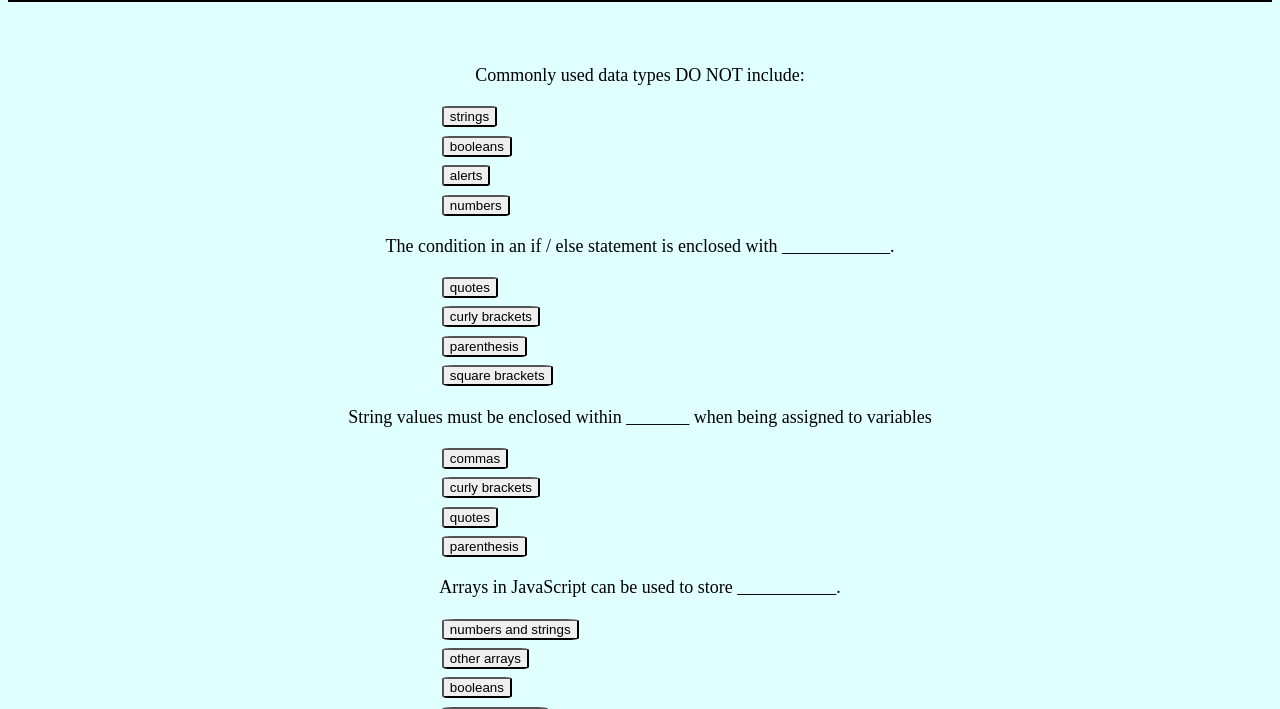
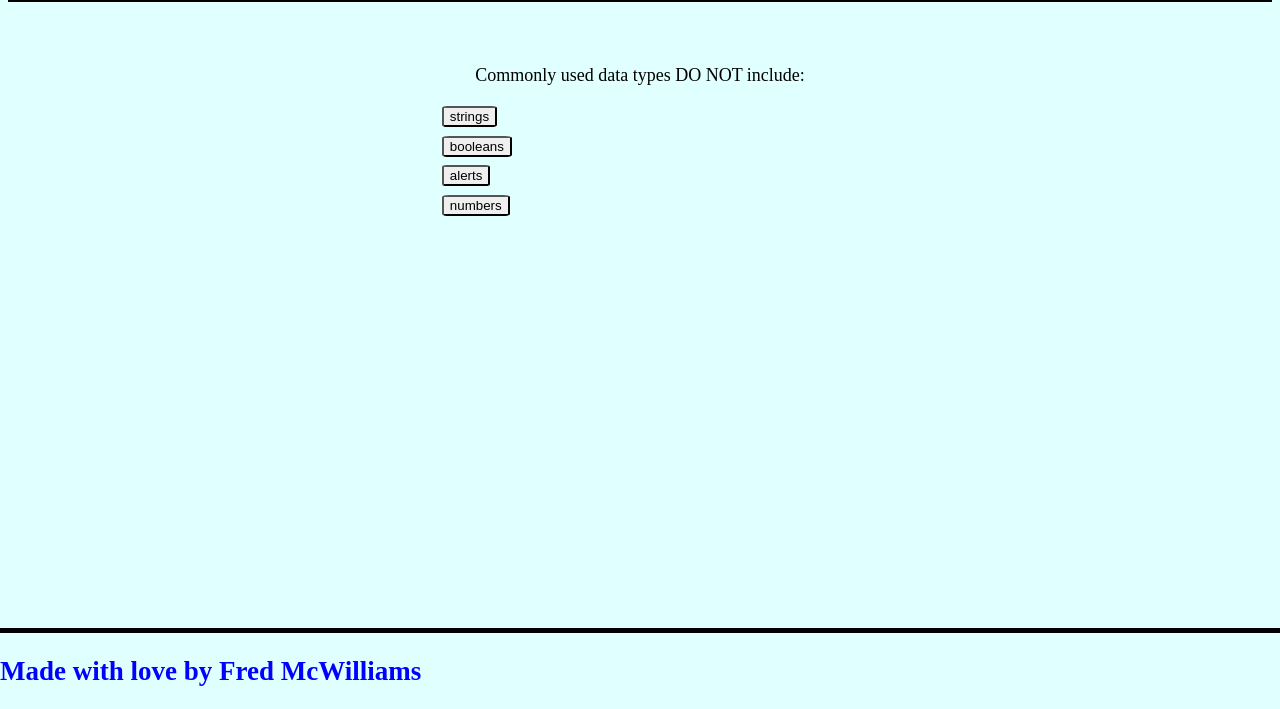
Before and after one commit to fmcwilliams92/timed-quiz, a plain HTML site: page index.html in a window 1280 px wide. Both pictures are taken after a click on the button "Start Quiz!". Shown: the part 91-800 px from the top of the page. Drawn offline with Linux system fonts and the light colour scheme.

Commit message:
adding in styling to footer via CSS

```diff
--- a/assets/css/style.css
+++ b/assets/css/style.css
@@ -19,7 +19,6 @@ body {
   text-align: center;
   padding: 5% 15%;
   font-size: bold;
-  margin-bottom: 80%
 }
 
 #houseQuestions > div {
@@ -41,16 +40,28 @@ li {
   padding: 0.5%;
 }
 
+/* start quiz button */
+#startQuizButton:hover {
+  background-color: lightseagreen;
+}
+
 /* buttons with answers */
 .buttonCSS {
   border-radius: 10%;
   margin-left: 200px;
 }
 
+.buttonCSS:hover {
+  background-color: lightseagreen;
+}
+
 /* footer */
 .footerCSS {
+  position: fixed;
+  bottom: 0;
+  left: 0;
+  width: 100%;
   font-size: large;
   border-top: 5px solid black;
-  display: flex;
-  align-items: flex-end;
+  color: blue;
 }
--- a/assets/js/script.js
+++ b/assets/js/script.js
@@ -70,12 +70,12 @@ function startTimedQuiz() {
   instructions.remove();
 
   // for loop to move to next question
-  for(i=0; i < quizQuestions.length; i++) {
+  // for(i=0; i < quizQuestions.length; i++) {
 
   // create element for question 1 and append questions to said element
   var quizQuestion = document.createElement('div');
   quizQuestion.className = "questionCSS";
-  quizQuestion.textContent = quizQuestions[i].question
+  quizQuestion.textContent = quizQuestions[0].question
   var houseQuestions = document.getElementById('houseQuestions');
   houseQuestions.appendChild(quizQuestion);
 
@@ -87,7 +87,7 @@ function startTimedQuiz() {
   var answerOne = document.createElement('li');
   var answerOneButton = document.createElement('button');
   answerOneButton.className = 'buttonCSS'
-  answerOneButton.textContent = quizQuestions[i].choiceA;
+  answerOneButton.textContent = quizQuestions[0].choiceA;
   answerOne.appendChild(answerOneButton);
   var questionAnswerOne = document.getElementById('houseQuestions');
   mainQuestion.appendChild(answerOne)
@@ -97,7 +97,7 @@ function startTimedQuiz() {
   var answerTwo = document.createElement('li');
   var answerTwoButton = document.createElement('button');
   answerTwoButton.className = 'buttonCSS'
-  answerTwoButton.textContent = quizQuestions[i].choiceB
+  answerTwoButton.textContent = quizQuestions[0].choiceB
   answerTwo.appendChild(answerTwoButton);
   var questionAnswerTwo = document.getElementById('houseQuestions');
   mainQuestion.appendChild(answerTwo);
@@ -107,7 +107,7 @@ function startTimedQuiz() {
   var answerThree = document.createElement('li');
   var answerThreeButton = document.createElement('button');
   answerThreeButton.className = 'buttonCSS'
-  answerThreeButton.textContent = quizQuestions[i].choiceC
+  answerThreeButton.textContent = quizQuestions[0].choiceC
   answerThree.appendChild(answerThreeButton);
   var questionAnswerThree = document.getElementById('houseQuestions');
   mainQuestion.appendChild(answerThree);
@@ -117,15 +117,15 @@ function startTimedQuiz() {
   var answerFour = document.createElement('li');
   var answerFourButton = document.createElement('button');
   answerFourButton.className = 'buttonCSS'
-  answerFourButton.textContent = quizQuestions[i].choiceD
+  answerFourButton.textContent = quizQuestions[0].choiceD
   answerFour.appendChild(answerFourButton);
   var questionAnswerFour = document.getElementById('houseQuestions');
   mainQuestion.appendChild(answerFour);
   questionAnswerFour.appendChild(mainQuestion);
 
-  var clickAnswer = document.querySelector('.buttonCSS')
-  clickAnswer.addEventListener('click', function() {
-    [i];
-    })
-  }
+  // var clickAnswer = document.querySelector('.buttonCSS')
+  // clickAnswer.addEventListener('click', function() {
+  //   quizQuestions[i++];
+  //   })
+  // }
 };
```
